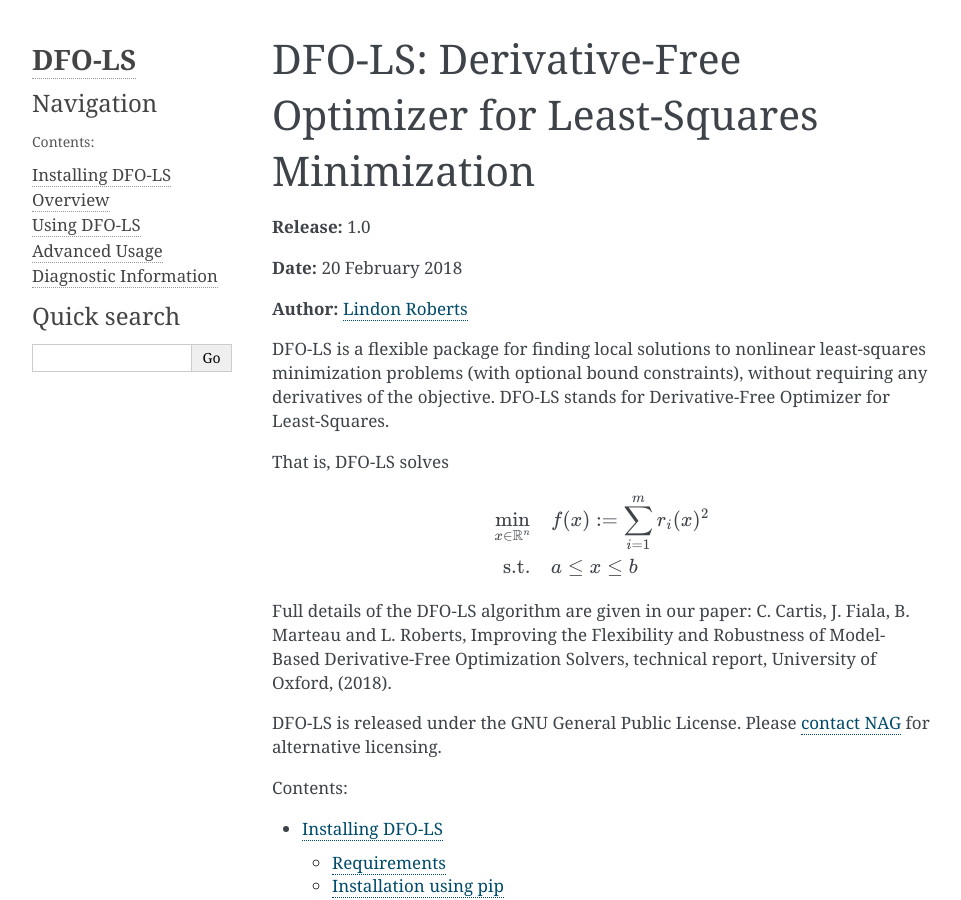
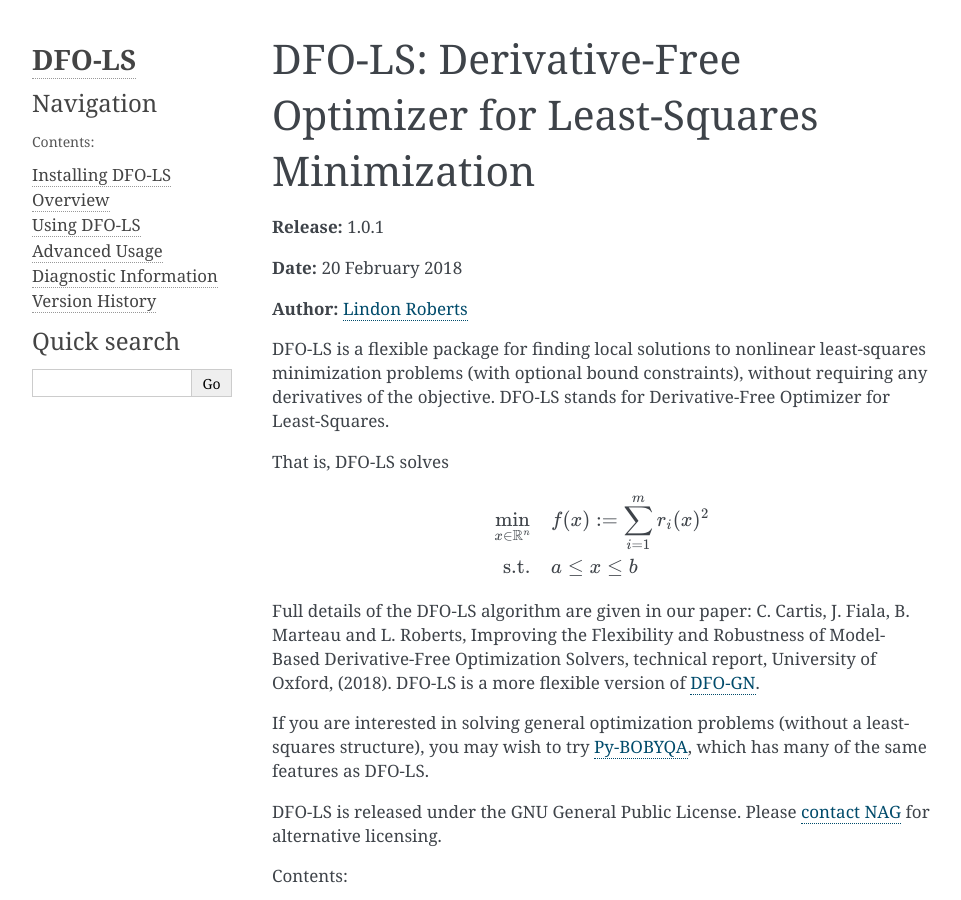
Before and after one commit to numericalalgorithmsgroup/dfols, a Sphinx documentation site: the page built from docs/index.rst, in a window 1280 px wide and 900 px high. Shown: the whole window, without its empty margins (148-1109 px from the left). Built offline with Sphinx 7.4.7, drawn with Linux system fonts in a browser that asks for light colours; some of the changed text lies outside the part shown.

Commit message:
Bug fix in trust region subproblem - upgrade to version 1.0.1

```diff
--- a/dfols/version.py
+++ b/dfols/version.py
@@ -22,4 +22,4 @@
 
 """
 
-__version__ = '1.0'
+__version__ = '1.0.1'
--- a/docs/index.rst
+++ b/docs/index.rst
@@ -20,7 +20,9 @@
    \min_{x\in\mathbb{R}^n}  &\quad  f(x) := \sum_{i=1}^{m}r_{i}(x)^2 \\
    \text{s.t.} &\quad  a \leq x \leq b
 
-Full details of the DFO-LS algorithm are given in our paper: C. Cartis, J. Fiala, B. Marteau and L. Roberts, Improving the Flexibility and Robustness of Model-Based Derivative-Free Optimization Solvers, technical report, University of Oxford, (2018).
+Full details of the DFO-LS algorithm are given in our paper: C. Cartis, J. Fiala, B. Marteau and L. Roberts, Improving the Flexibility and Robustness of Model-Based Derivative-Free Optimization Solvers, technical report, University of Oxford, (2018). DFO-LS is a more flexible version of `DFO-GN <https://github.com/numericalalgorithmsgroup/dfogn>`_.
+
+If you are interested in solving general optimization problems (without a least-squares structure), you may wish to try `Py-BOBYQA <https://github.com/numericalalgorithmsgroup/pybobyqa>`_, which has many of the same features as DFO-LS.
 
 DFO-LS is released under the GNU General Public License. Please `contact NAG <http://www.nag.com/content/worldwide-contact-information>`_ for alternative licensing.
 
@@ -33,6 +35,7 @@
    userguide
    advanced
    diagnostic
+   history
 
 Acknowledgements
 ----------------
--- a/setup.py
+++ b/setup.py
@@ -35,7 +35,7 @@
     author='Lindon Roberts',
     author_email='lindon.roberts@maths.ox.ac.uk',
     url='https://github.com/numericalalgorithmsgroup/dfols/',
-    download_url='https://github.com/numericalalgorithmsgroup/dfols/archive/v1.0.tar.gz',
+    download_url='https://github.com/numericalalgorithmsgroup/dfols/archive/v1.0.1.tar.gz',
     packages=['dfols'],
     license='GNU GPL',
     keywords = 'mathematics derivative free optimization nonlinear least squares',
```
Also changed, not shown: README.rst (+5 -3 lines), docs/history.rst (added, +11 -0 lines), docs/userguide.rst (+9 -9 lines), 3 other files.
